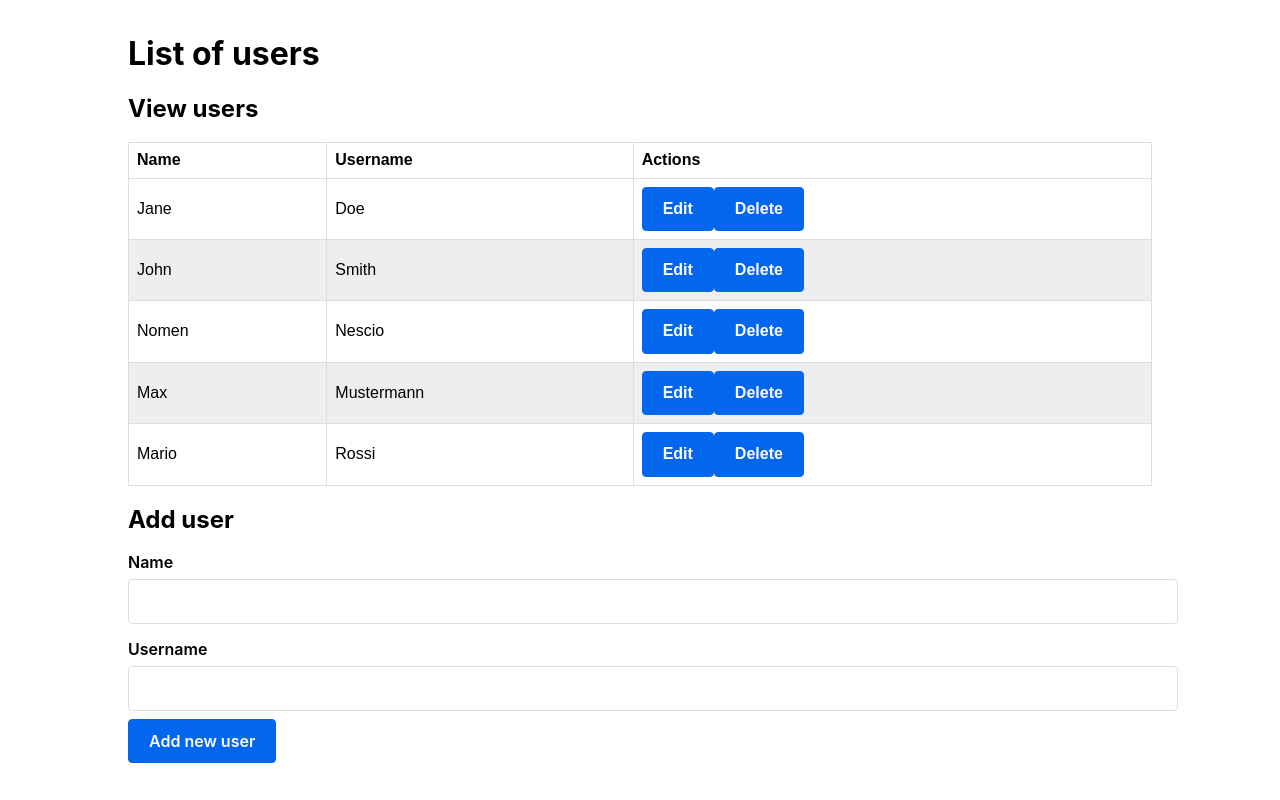
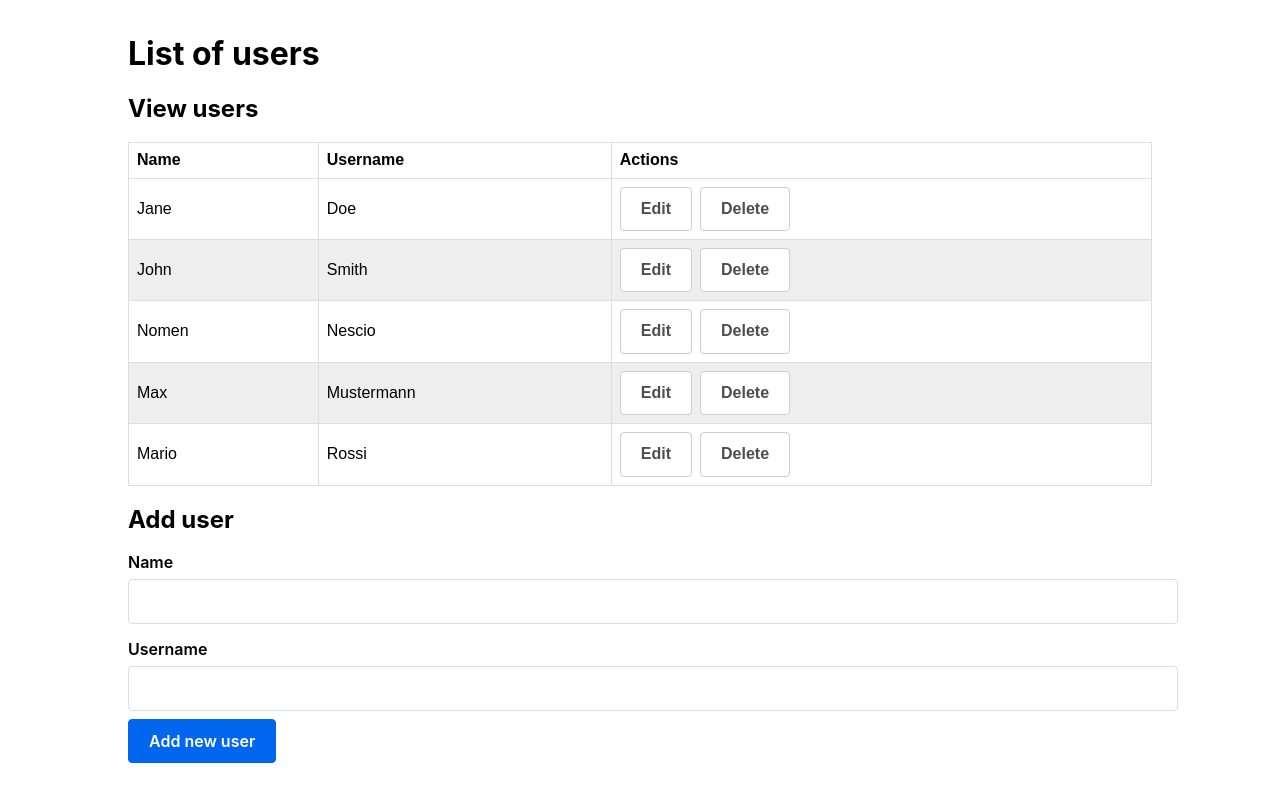
Before and after one commit to coderwebchris/users_list, a React (Create React App) app: page / in a window 1280 px wide. Built offline with nearby package versions, Linux system fonts and the light colour scheme.

Commit message:
style for the buttons

```diff
--- a/src/App.css
+++ b/src/App.css
@@ -54,4 +54,11 @@ button {
   font-weight: 600;
   padding: 0.75rem 1.25rem;
   cursor: pointer;
+  margin-bottom: 0 !important;
+  margin-right: .5rem;
 }
+.muted-button, a.muted-button {
+  background: #ffffff;
+  border: 1px solid #cdcdcd;
+  color: #4e4e4e;
+}
```
